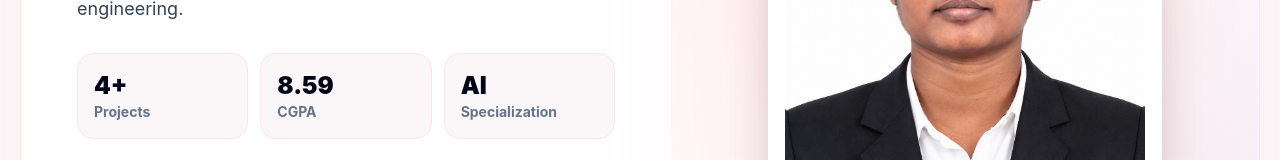
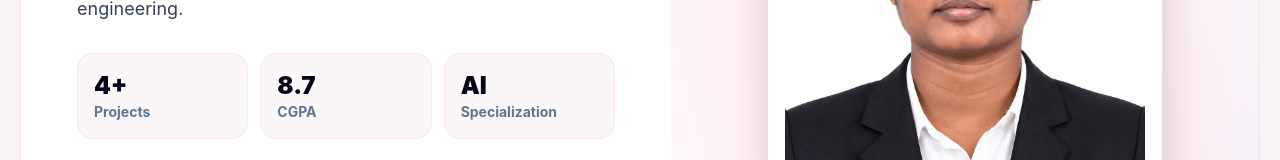
Before and after one commit to santina-v/santina-portfolio, a React (Vite) app: page / in a window 1280 px wide. Shown: the part 457-617 px from the top of the page. Built offline with nearby package versions, Linux system fonts and the light colour scheme.

Commit message:
Update CGPA to 8.7

```diff
--- a/src/App.jsx
+++ b/src/App.jsx
@@ -286,7 +286,7 @@ function Home() {
               <p className="text-sm font-bold text-slate-500">Projects</p>
             </div>
             <div className="rounded-2xl border border-rose-100 bg-[#fbf7f9] p-4">
-              <p className="text-2xl font-black text-slate-950">8.59</p>
+              <p className="text-2xl font-black text-slate-950">8.7</p>
               <p className="text-sm font-bold text-slate-500">CGPA</p>
             </div>
             <div className="rounded-2xl border border-rose-100 bg-[#fbf7f9] p-4">
@@ -401,7 +401,7 @@ function Education() {
               2024 - 2028
             </span>
             <span className="rounded-full bg-white px-4 py-2 text-sm font-bold text-rose-700">
-              CGPA: 8.59
+              CGPA: 8.7
             </span>
           </div>
         </div>
```
